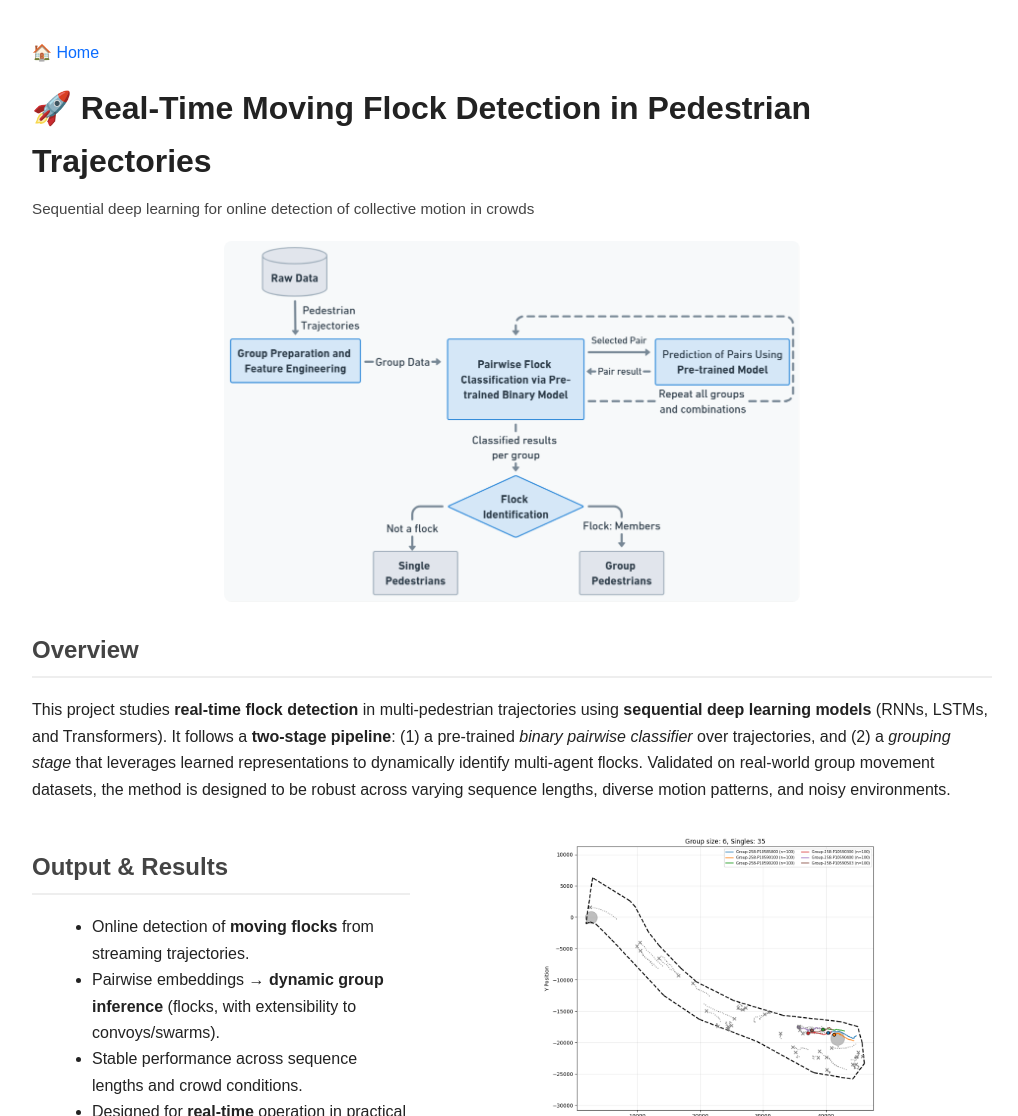
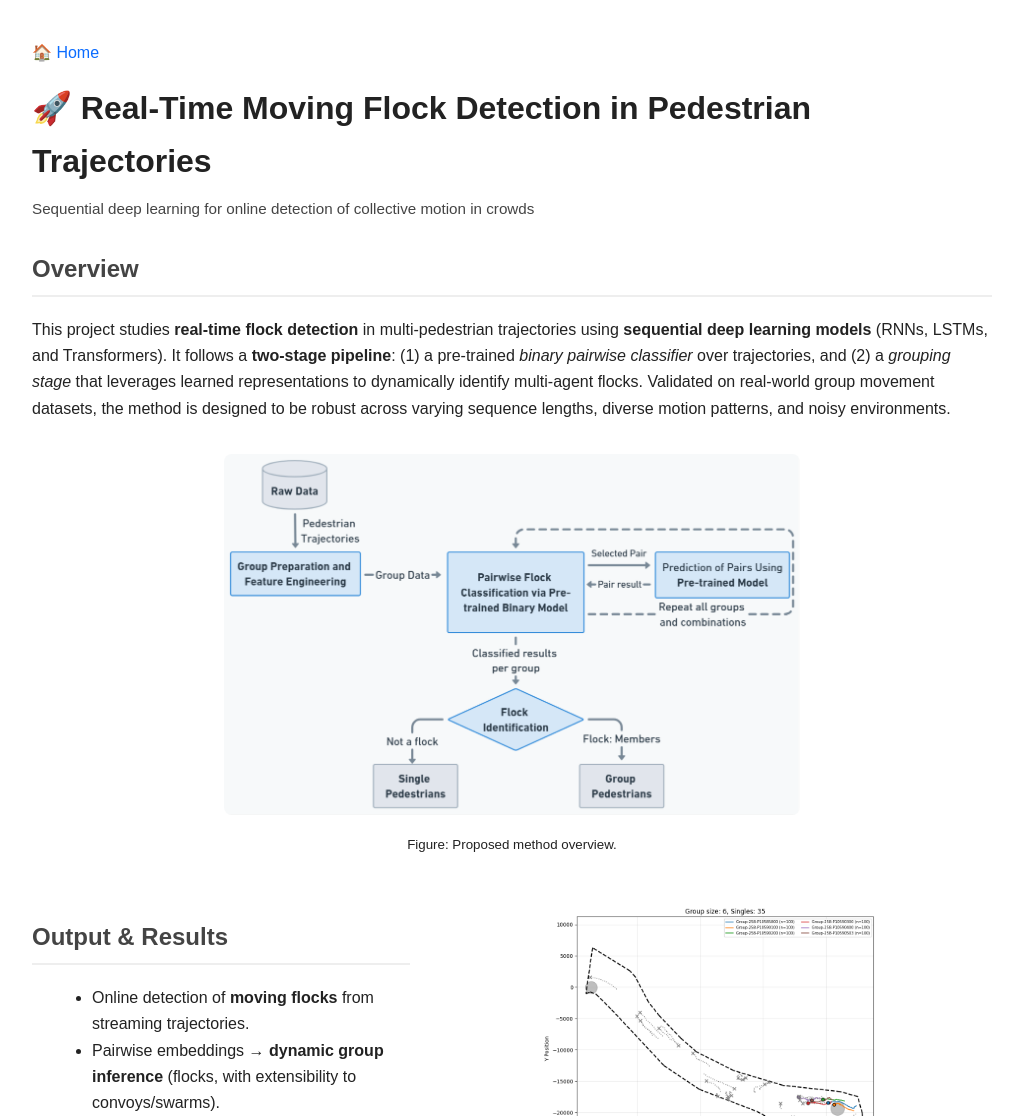
Before and after one commit to amartaivan-s/flock-detect, a plain HTML site: page index.html in a window 1280 px wide. Shown: the top 1116 px of the page, without its empty margins (128-1146 px from the left). Drawn offline with Linux system fonts and the light colour scheme.

Commit message:
Update index.html

```diff
--- a/index.html
+++ b/index.html
@@ -21,6 +21,10 @@
   .section-title {
     margin-top: 28px; color: var(--ink2);
     border-bottom: 2px solid var(--rule); padding-bottom: 6px;
+  }
+  .gif-container {
+      text-align: center;
+      margin: 2em 0;
   }
   ul { margin: 8px 0 0 20px; }
   a { color: var(--link); text-decoration: none; }
@@ -46,8 +50,6 @@
   Sequential deep learning for online detection of collective motion in crowds
 </p>
 
-<img src="main_flock.png" alt="Sample Flock Detection Results." class="hero">
-
 <h2 class="section-title">Overview</h2>
 <p>
 This project studies <strong>real-time flock detection</strong> in multi-pedestrian trajectories using
@@ -58,6 +60,11 @@ It follows a <strong>two‑stage pipeline</strong>:
 Validated on real‑world group movement datasets, the method is designed to be robust across
 varying sequence lengths, diverse motion patterns, and noisy environments.
 </p>
+
+  <div class="gif-container">
+    <img src="main_flock.png" alt="Method Overview Diagram" class="hero">
+    <p><small>Figure: Proposed method overview.</small></p>
+  </div>
 
 <div class="tile">
   <div>
```
